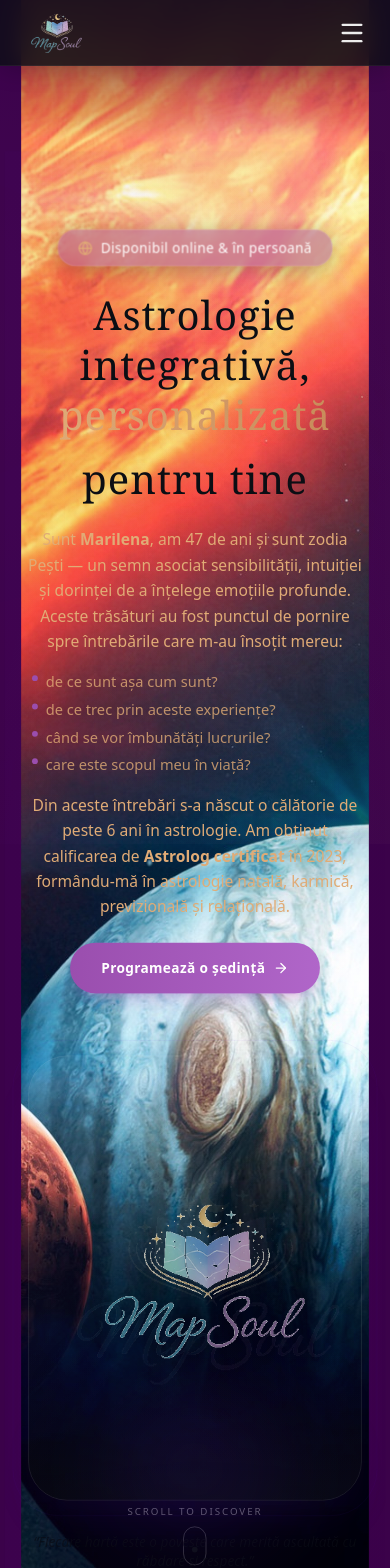
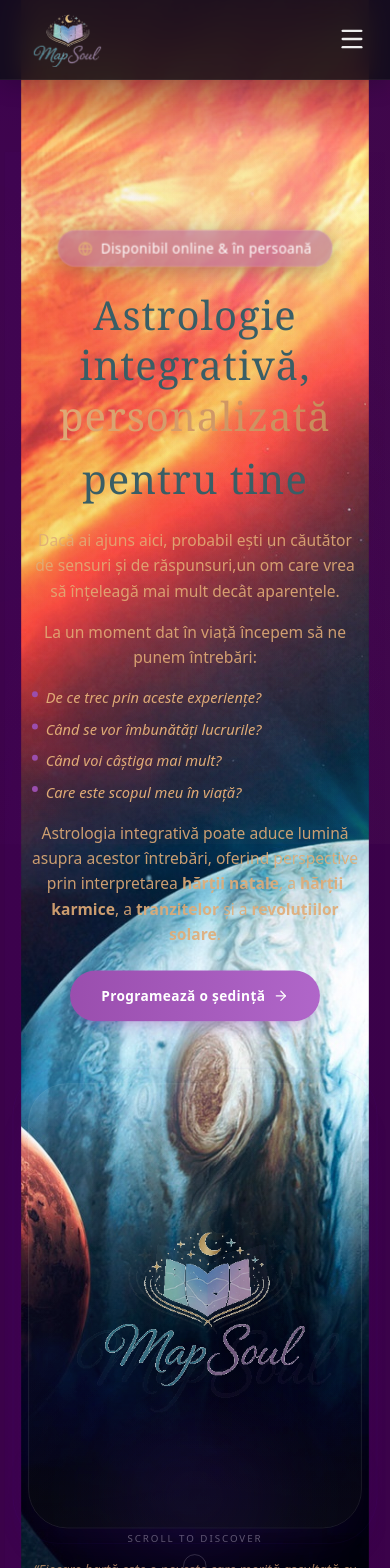
Before and after one commit to scaevola1981/mapsoul-landing-page, a Next.js app: page / in a window 390 px wide. Shown: the top 1568 px of the page. Built offline with nearby package versions, Linux system fonts and the light colour scheme.

Commit message:
Refacerea completa a designului plus implementarea dorintelor clientului

```diff
--- a/src/app/globals.css
+++ b/src/app/globals.css
@@ -6,18 +6,19 @@
   --color-amethyst: #9A4EAE;
   --color-sandy-clay: #E0AB76;
   --color-rosu-tanpe: #BC8F8F;
+  --color-dark-slate-grey: #395E66;
 }
 
 h1, h2 {
-  color: var(--color-space-indigo) !important;
-  opacity: 1 !important;
+  color: var(--color-dark-slate-grey);
+  opacity: 100;
 }
 
 body {
   margin: 0;
   min-height: 100vh;
-  color: var(--color-space-indigo) !important;
-  background: #3B024A !important; /* Sandy Clay as requested */
+  color: var(--foreground) !important;
+  background: #3B024A !important; /* Dark Purple Theme */
   background-attachment: fixed;
 }
 
@@ -108,11 +109,10 @@ body::after {
 
 @utility grid-bento-layout {
   display: grid;
-  gap: 2rem;
+  gap: 1.5rem;
   grid-template-columns: repeat(3, 1fr);
-  grid-template-rows: repeat(3, 300px);
+  grid-auto-rows: minmax(auto, auto);
   grid-template-areas:
-    "natala natala relationala"
-    "karmica previzionala relationala"
-    "karmica revolutii orara";
+    "natala natala previzionala"
+    "karmica revolutii revolutii";
 }
--- a/src/components/Footer.tsx
+++ b/src/components/Footer.tsx
@@ -19,7 +19,7 @@ export default function Footer() {
               className="object-contain"
             />
           </Link>
-          <p className="max-w-xs text-center text-sm leading-relaxed text-[#0b0e14]/70 md:text-left">
+          <p className="max-w-xs text-center text-sm leading-relaxed text-[#E0AB76]/70 md:text-left">
             Hărțile astrologice sunt instrumente pentru a ajunge la tine, cu claritate și iubire.
           </p>
         </div>
@@ -27,9 +27,9 @@ export default function Footer() {
         {/* Links */}
         <div className="flex flex-col items-center md:items-start">
           <h4 className="mb-4 font-serif text-lg text-[#BC8F8F]">Navigare</h4>
-          <nav className="flex flex-col items-center gap-3 text-sm text-[#0b0e14]/80 md:items-start">
+          <nav className="flex flex-col items-center gap-3 text-sm text-[#E0AB76]/80 md:items-start">
             <Link href="#hero" className="transition-colors hover:text-[#9A4EAE]">Acasă</Link>
-            <Link href="#specializari" className="transition-colors hover:text-[#9A4EAE]">Sisteme de Cunoaștere</Link>
+            <Link href="#specializari" className="transition-colors hover:text-[#9A4EAE]">Harti ale Sufletului</Link>
             <Link href="#metoda" className="transition-colors hover:text-[#9A4EAE]">Metoda Mea</Link>
           </nav>
         </div>
--- a/src/components/Hero.tsx
+++ b/src/components/Hero.tsx
@@ -88,35 +88,29 @@ export default function Hero() {
             animate={{ opacity: 1, y: 0 }}
             viewport={{ once: true, amount: 0.3 }}
             transition={{ duration: 0.8, delay: 0.45 }}
-            className="mb-6 space-y-4 text-[16px] leading-relaxed text-[#E0AB76] md:text-[17px]"
+            className="mb-6 space-y-4 text-[16px] leading-relaxed text-[#E0AB76]/90 md:text-[17px]"
           >
             <p>
-              Sunt{" "}
-              <strong className="text-[#E0AB76] font-bold">Marilena</strong>, am
-              47 de ani și sunt zodia Pești — un semn asociat sensibilității,
-              intuiției și dorinței de a înțelege emoțiile profunde. Aceste
-              trăsături au fost punctul de pornire spre întrebările care m-au
-              însoțit mereu:
+              Dacă ai ajuns aici, probabil ești un căutător de sensuri și de răspunsuri,un om care vrea să înțeleagă mai mult decât aparențele.
             </p>
-            <ul className="ml-1 space-y-1 text-[15px] text-[#E0AB76]/80 lg:ml-4">
+            <p>
+              La un moment dat în viață începem să ne punem întrebări:
+            </p>
+            <ul className="ml-1 space-y-2 text-[15px] lg:ml-4">
               {[
-                "de ce sunt așa cum sunt?",
-                "de ce trec prin aceste experiențe?",
-                "când se vor îmbunătăți lucrurile?",
-                "care este scopul meu în viață?",
+                "De ce trec prin aceste experiențe?",
+                "Când se vor îmbunătăți lucrurile?",
+                "Când voi câștiga mai mult?",
+                "Care este scopul meu în viață?",
               ].map((q) => (
-                <li key={q} className="flex items-start gap-2">
+                <li key={q} className="flex items-start gap-2 italic text-[#E0AB76]">
                   <span className="mt-1.5 h-1.5 w-1.5 shrink-0 rounded-full bg-[#9A4EAE]" />
                   {q}
                 </li>
               ))}
             </ul>
             <p>
-              Din aceste întrebări s-a născut o călătorie de peste 6 ani în
-              astrologie. Am obținut calificarea de{" "}
-              <strong className="text-[#E0AB76] font-bold">Astrolog certificat</strong>{" "}
-              în 2023, formându-mă în astrologie natală, karmică, previzională
-              și relațională.
+              Astrologia integrativă poate aduce lumină asupra acestor întrebări, oferind perspective prin interpretarea <strong>hărții natale</strong>, a <strong>hărții karmice</strong>, a <strong>tranzitelor</strong> și a <strong>revoluțiilor solare</strong>.
             </p>
           </motion.div>
 
@@ -226,7 +220,7 @@ export default function Hero() {
             animate={{ opacity: 1, y: 0 }}
             viewport={{ once: true, amount: 0.3 }}
             transition={{ duration: 0.6, delay: 1.2 }}
-            className="mt-6 text-center text-sm font-medium italic text-[#0b0e14]/70"
+            className="mt-6 text-center text-sm font-medium italic text-[#E0AB76]/70"
           >
             &ldquo;Fiecare hartă este o poveste care merită ascultată cu
             răbdare și respect.&rdquo;
@@ -244,7 +238,7 @@ export default function Hero() {
           <motion.div
             animate={{ y: [0, 16, 0] }}
             transition={{ duration: 1.5, repeat: Infinity, ease: "easeInOut" }}
-            className="h-1.5 w-1.5 rounded-full bg-[#0b0e14]"
+            className="h-1.5 w-1.5 rounded-full bg-[#E0AB76]"
           />
         </div>
         <motion.div
--- a/src/components/JungQuote.tsx
+++ b/src/components/JungQuote.tsx
@@ -39,8 +39,8 @@ export default function JungQuote() {
             <p className="mb-6 font-serif text-xl italic leading-relaxed md:text-2xl">
               &ldquo;În viziunea astrologiei integrative, cerul și psihicul uman se întâlnesc în simbolurile astrelor, deschizând o cale de cunoaștere și înțelegere de sine.&rdquo;
             </p>
-            <p className="text-sm font-medium tracking-[0.2em] uppercase opacity-70">
-              — Viziunea MapSoul
+            <p className="text-xs font-medium tracking-[0.2em] uppercase opacity-70">
+                Karl Jung, psiholog și astrolog
             </p>
           </div>
         </motion.div>
--- a/src/components/MethodSteps.tsx
+++ b/src/components/MethodSteps.tsx
@@ -16,14 +16,14 @@ const steps = [
     title: "Hartă & Sinteză",
     icon: Map,
     description:
-      "Analizez harta natală și tranzitele relevante, sintetizând tiparele esențiale într-o lectură clară, adaptată limbajului tău.",
+      "Descifrăm harta sufletului tău și evidențiem mesajele esențiale.",
   },
   {
     number: "03",
     title: "Integrare & Plan",
     icon: Compass,
     description:
-      "Traducem insight-urile în pași concreți. Primești un plan practic de integrare, cu repere clare pentru săptămânile următoare.",
+      "Transformăm interpetarea în pași concreți pentru claritate și evoluție.",
   },
 ];
 
@@ -45,7 +45,7 @@ export default function MethodSteps() {
           <h2 className="mb-4 font-serif text-[33px] font-light text-[#BC8F8F] md:text-[53px] opacity-100">
             Metoda Mea
           </h2>
-          <p className="mx-auto max-w-xl text-lg text-[#0b0e14]/70">
+          <p className="mx-auto max-w-xl text-lg text-[#E0AB76]/70">
             Trei pași simpli spre claritate și direcție.
           </p>
         </motion.div>
--- a/src/components/Navbar.tsx
+++ b/src/components/Navbar.tsx
@@ -53,8 +53,8 @@ export default function Navbar() {
           <Image
             src="/logo.png"
             alt="MapSoul Logo"
-            width={isScrolled ? 50 : 60}
-            height={isScrolled ? 50 : 60}
+            width={isScrolled ? 80 : 80}
+            height={isScrolled ? 80 : 80}
             className="object-contain transition-all duration-300"
           />
         </a>
```
Also changed, not shown: src/components/PlanetaryCards.tsx (+14 -2 lines), src/components/SpecializationsCarousel.tsx (+56 -37 lines), src/components/Testimonials.tsx (+7 -10 lines).
